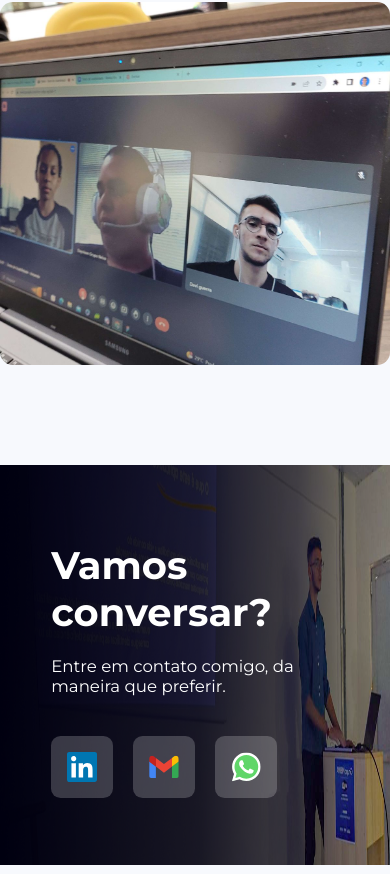
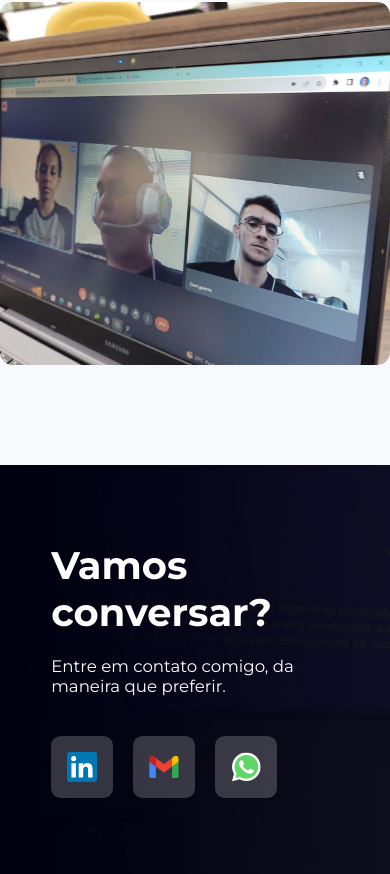
Before and after one commit to joao5142/portfolio-davi, a Next.js app: page / in a window 390 px wide. Shown: the part 8675-9549 px from the top of the page. Built offline with nearby package versions, Linux system fonts and the light colour scheme.

Commit message:
refactor: ajusting footer bg in responsive view

```diff
--- a/src/styles/pages/home/styles.ts
+++ b/src/styles/pages/home/styles.ts
@@ -156,6 +156,10 @@ export const FooterContainer = styled.div`
   margin-top: 100px;
 
   border-radius: 0px;
+
+  @media (max-width: 600px) {
+    background-size: cover;
+  }
 `;
 
 export const FooterSocials = styled.div`
```
